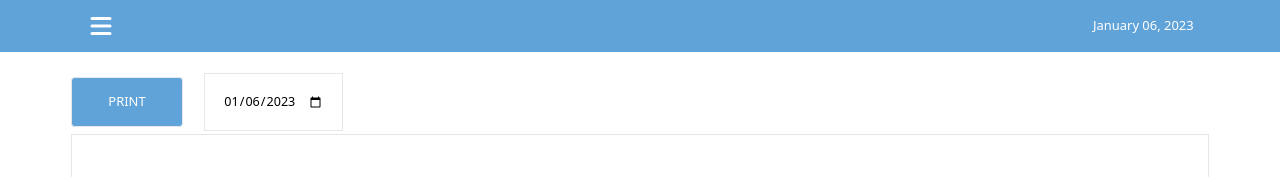
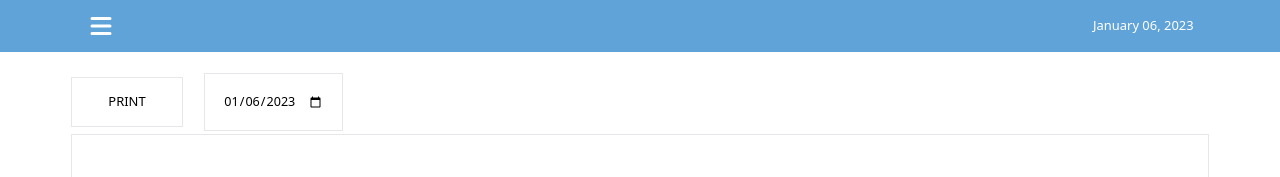
Before and after one commit to vonojastro/pos-hardware-web, a React (Create React App) app in the folder client/: page /preview in a window 1280 px wide. Shown: the top 177 px of the page. Built offline with nearby package versions, Linux system fonts and the light colour scheme; no server answers; sample sign-in values are in the browser's storage.

Commit message:
development

```diff
--- a/client/src/page/DailyReport/index.jsx
+++ b/client/src/page/DailyReport/index.jsx
@@ -49,7 +49,7 @@ const ViewAll = () => {
   return (
     <div className="w-11/12 mx-auto p-5">
       <div className="flex gap-5">
-        <button className="px-10 rounded py-4 border my-2 text-white bg-[#60A3D9] hover:bg-blue-200 duration-300 ease-in-out" onClick={handlePrint}>
+        <button className="px-10 py-4 border my-2 text-black hover:bg-blue-300 hover:text-white duration-300 ease-in-out" onClick={handlePrint}>
           PRINT
         </button>
 
```
